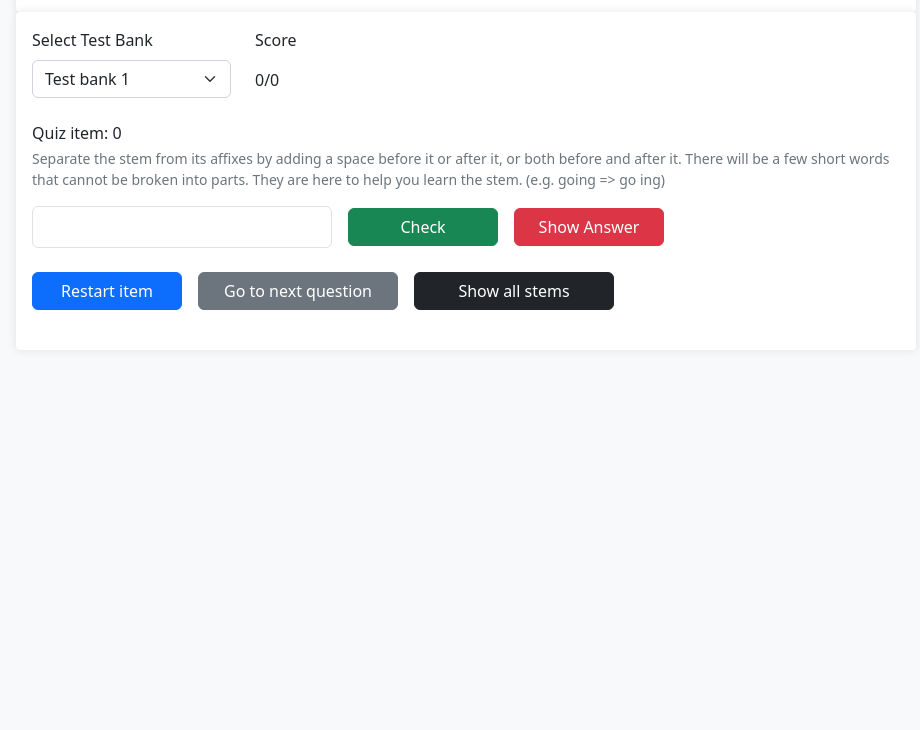
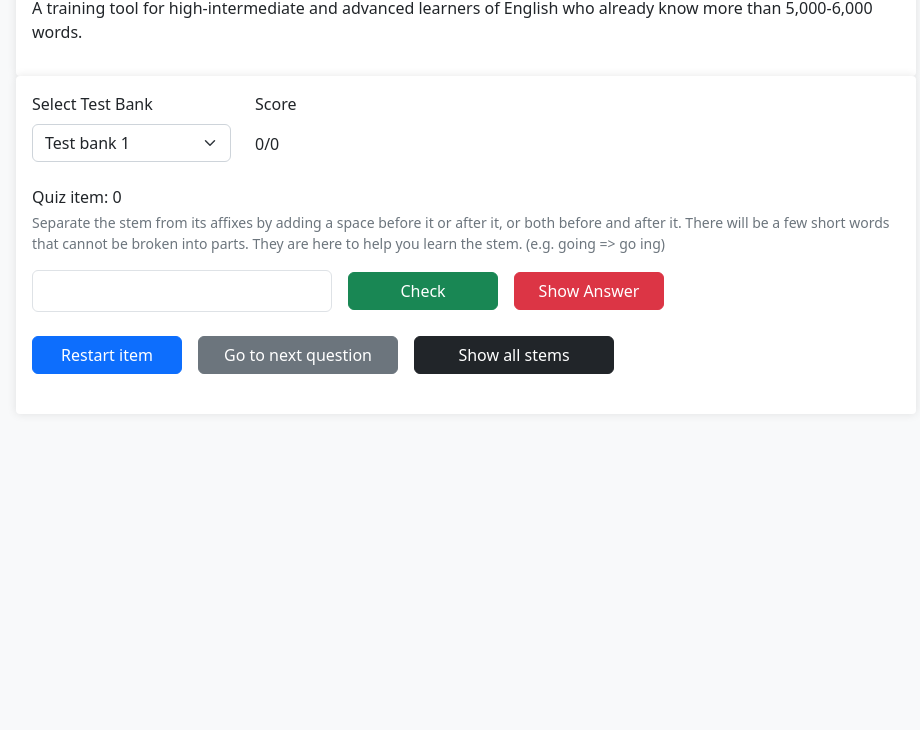
Before and after one commit to laurenceanthony/WordStemTrainer, a plain HTML site: page src/index.html in a window 1280 px wide. Shown: the part 70-800 px from the top of the page, without its empty margins (174-1094 px from the left). Drawn offline with nearby package versions, Linux system fonts and the light colour scheme; no server answers.

Commit message:
FIxed list and explanation

```diff
--- a/src/index.html
+++ b/src/index.html
@@ -39,6 +39,8 @@
 <body>
     <div class="container" style="padding-top: 20px">
         <h2>WordStemTrainer</h2>
+        <p>A training tool for high-intermediate and advanced learners of English who already know more than
+            5,000-6,000 words.</p>
     </div>
     <div class="container">
         <form id="search-form">
```
Also changed, not shown: src/resources/bound_stems.txt.
